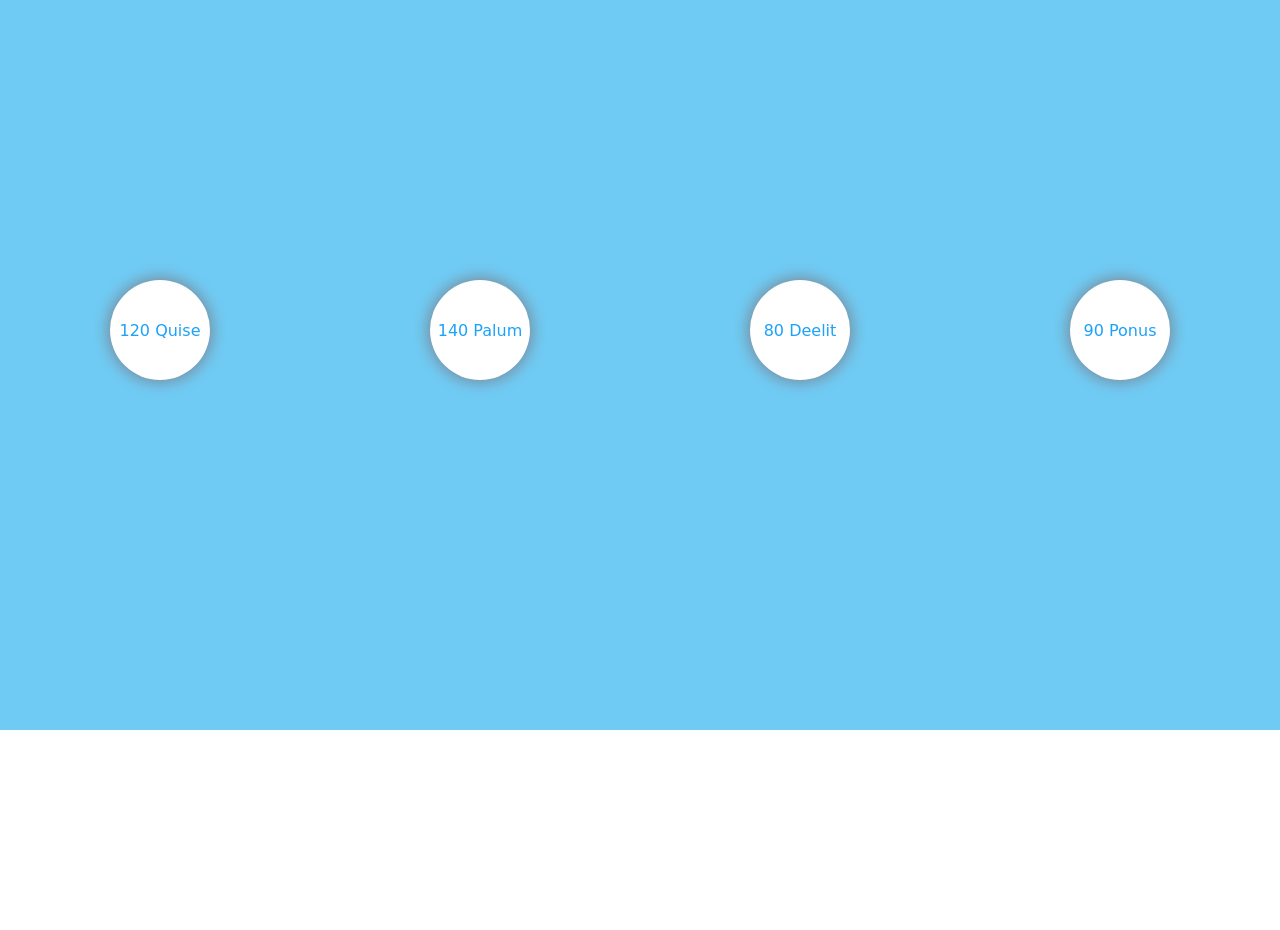
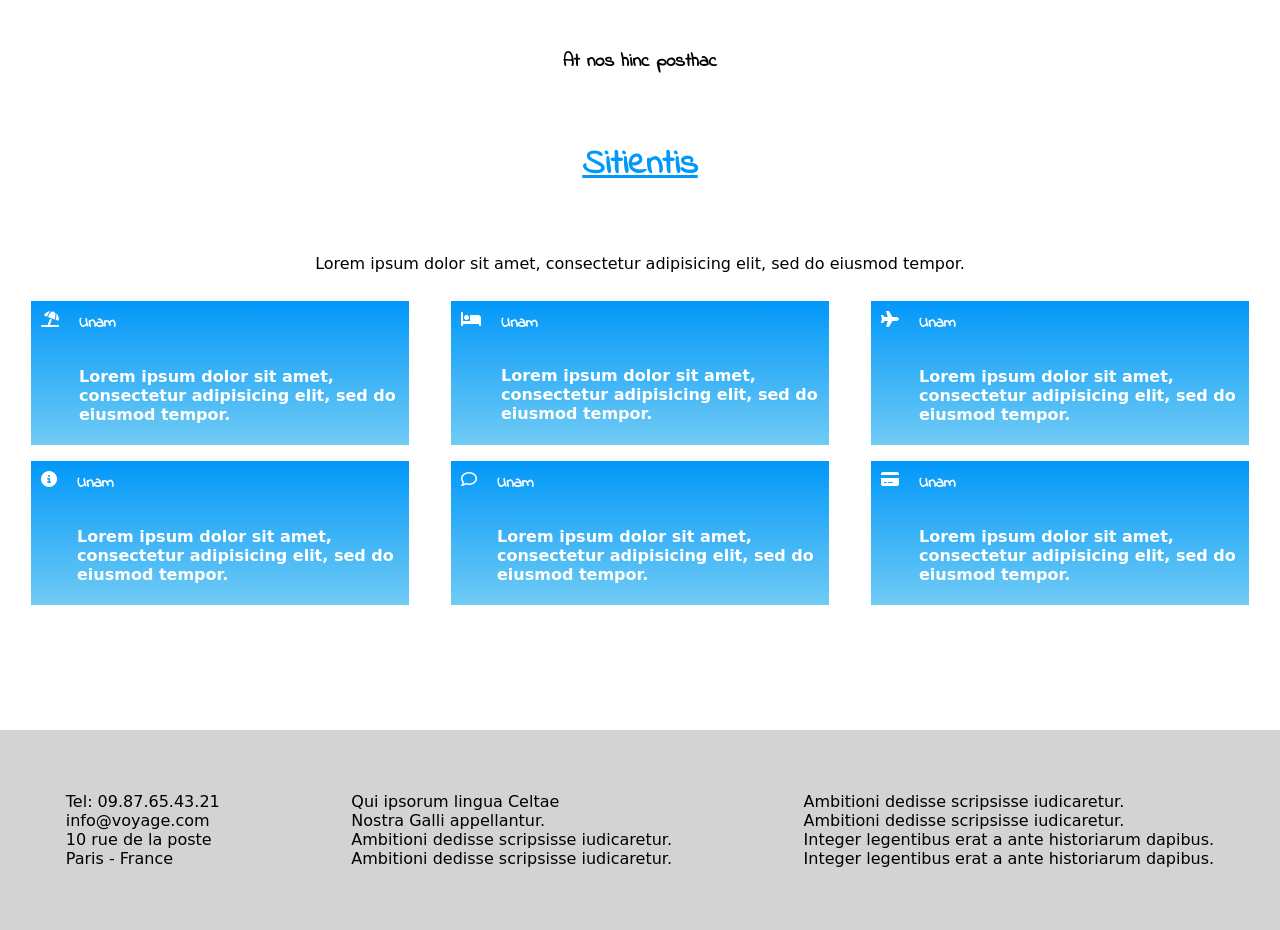
Before and after one commit to gsorriaux/w4-responsive, a plain HTML site: page integration/index.html in a window 1280 px wide. Shown: the part 1720-2650 px from the top of the page. Before the commit the page ends 2450 px from the top, so only its background shows below. Drawn offline with nearby package versions, Linux system fonts and the light colour scheme; a web font is replaced by a local one.

Commit message:
Add Integration

```diff
--- a/integration/index.html
+++ b/integration/index.html
@@ -4,28 +4,29 @@
         <meta charset="utf-8">
         <script src="https://ajax.googleapis.com/ajax/libs/jquery/3.4.1/jquery.min.js"></script>
         <link href="https://fonts.googleapis.com/css2?family=Indie+Flower&display=swap" rel="stylesheet">
+        <link href="https://fonts.googleapis.com/css2?family=Indie+Flower&family=Sniglet&display=swap" rel="stylesheet">
         <script src="https://kit.fontawesome.com/bac71461de.js" crossorigin="anonymous"></script>
         <script src="script.js" charset="utf-8"></script>
         <link rel="stylesheet" href="style.css">
         <title>Voyage voyage !</title>
     </head>
     <body>
-        <header>
+        <header id="top">
             <div class="logo">
                 <p>Voyage</p>
             </div>
             <nav>
                 <i class="fas fa-bars"></i>
                 <ul class="menu">
-                    <li>About us</li>
-                    <li>Sitientis</li>
+                    <li><a href="#about-us">About us</a></li>
+                    <li><a href="#sitientis">Sitientis</a></li>
                 </ul>
             </nav>
         </header>
         <section class="un">
             <h1>Hello World !</h1>
         </section>
-        <section class="deux">
+        <section class="deux" id="about-us">
             <h3>Morbi odio eros</h3>
             <h2>About us</h2>
             <p>Lorem ipsum dolor sit amet, consectetur adipisicing elit, sed do eiusmod tempor.</p>
@@ -49,5 +50,80 @@
                 <p>90 Ponus</p>
             </div>
         </section>
+        <section class="quatre" id="sitientis">
+            <h3>At nos hinc posthac</h3>
+            <h2>Sitientis</h2>
+            <p>Lorem ipsum dolor sit amet, consectetur adipisicing elit, sed do eiusmod tempor.</p>
+            <div class="bloc-container">
+                <div class="bloc">
+                    <i class="fas fa-umbrella-beach"></i>
+                    <div class="blocContent">
+                        <h4>Unam</h4>
+                        <p>Lorem ipsum dolor sit amet, consectetur adipisicing elit, sed do eiusmod tempor.</p>
+                    </div>
+                </div>
+                <div class="bloc">
+                    <i class="fas fa-bed"></i>
+                    <div class="blocContent">
+                        <h4>Unam</h4>
+                        <p>Lorem ipsum dolor sit amet, consectetur adipisicing elit, sed do eiusmod tempor.</p>
+                    </div>
+                </div>
+                <div class="bloc">
+                    <i class="fas fa-plane"></i>
+                    <div class="blocContent">
+                        <h4>Unam</h4>
+                        <p>Lorem ipsum dolor sit amet, consectetur adipisicing elit, sed do eiusmod tempor.</p>
+                    </div>
+                </div>
+                <div class="bloc">
+                    <i class="fas fa-info-circle"></i>
+                    <div class="blocContent">
+                        <h4>Unam</h4>
+                        <p>Lorem ipsum dolor sit amet, consectetur adipisicing elit, sed do eiusmod tempor.</p>
+                    </div>
+                </div>
+                <div class="bloc">
+                    <i class="far fa-comment"></i>
+                    <div class="blocContent">
+                        <h4>Unam</h4>
+                        <p>Lorem ipsum dolor sit amet, consectetur adipisicing elit, sed do eiusmod tempor.</p>
+                    </div>
+                </div>
+                <div class="bloc">
+                    <i class="fas fa-credit-card"></i>
+                    <div class="blocContent">
+                        <h4>Unam</h4>
+                        <p>Lorem ipsum dolor sit amet, consectetur adipisicing elit, sed do eiusmod tempor.</p>
+                    </div>
+                </div>
+            </div>
+        </section>
+        <footer>
+            <div class="contact">
+                <p>Tel: 09.87.65.43.21</p>
+                <p>info@voyage.com</p>
+                <p>10 rue de la poste</p>
+                <p>Paris - France</p>
+                <hr>
+            </div>
+            <div class="contact2">
+                <p>Qui ipsorum lingua Celtae</p>
+                <p>Nostra Galli appellantur.</p>
+                <p>Ambitioni dedisse scripsisse iudicaretur.</p>
+                <p>Ambitioni dedisse scripsisse iudicaretur.</p>
+                <hr>
+            </div>
+            <div class="contact3">
+                <p>Ambitioni dedisse scripsisse iudicaretur.</p>
+                <p>Ambitioni dedisse scripsisse iudicaretur.</p>
+                <p>Integer legentibus erat a ante historiarum dapibus.</p>
+                <p>Integer legentibus erat a ante historiarum dapibus.</p>
+                <hr>
+            </div>
+        </footer>
+        <div class="toTop">
+        <a href="#top"> <i class="fas fa-chevron-circle-up"></i></a>
+        </div>
     </body>
 </html>
--- a/integration/style.css
+++ b/integration/style.css
@@ -10,6 +10,10 @@ body{
 }
 h1, h2, h3, h4, h5, h6{
     font-family: "Indie Flower", cursive;
+}
+a{
+    text-decoration: none;
+    color: white;
 }
 header{
     background-color: #1ca2f9;
@@ -25,9 +29,12 @@ ul{
 li{
     margin: 10px;
 }
-.fas{
+.fas, .far{
     color: white;
     margin: 10px;
+}
+.fa-bars{
+    margin-right: 25px;
 }
 .logo{
     margin: 10px;
@@ -36,7 +43,7 @@ li{
     color: white;
     font-weight: bold;
 }
-section{
+section, footer{
     display: flex;
     justify-content: center;
     align-items: center;
@@ -48,12 +55,12 @@ section{
     font-weight: bold;
     font-size: 50px;
 }
-.deux{
+.deux, .quatre{
     flex-direction: column;
     justify-content: space-around;
     align-items: center;
 }
-.deux h2{
+.deux h2, .quatre h2{
     color: #0298f9;
     text-decoration: underline;
     font-size: 35px;
@@ -66,7 +73,7 @@ section{
     height: 70vh;
 }
 
-.deux p{
+.deux p, .quatre > p{
     text-align: center;
     margin: 10px;
 }
@@ -76,6 +83,9 @@ section{
     flex-direction: column;
     justify-content: center;
     align-items: center;
+}
+.quatre h3{
+    margin-top: 10px;
 }
 .badge{
     background-color: white;
@@ -89,22 +99,74 @@ section{
     align-items: center;
     box-shadow: 0px 0px 15px 2px lightslategray;
 }
+.bloc-container{
+    display: flex;
+    flex-direction: column;
+    justify-content: space-around;
+    height: 75%;
+    margin: 10px;
+}
+.bloc{
+    background-image: linear-gradient(#0298f9, #70cbf4);
+    display: flex;
+    height: 15%;
+
+}
+.blocContent{
+    display: flex;
+    flex-direction: column;
+    align-items: flex-start;
+    margin: 10px;
+    color: white;
+    font-weight: bold;
+}
+footer{
+    flex-direction: column;
+    text-align: center;
+    background-color: lightgray;
+    justify-content: space-around;
+}
+hr{
+    margin-top: 25px;
+    color: grey;
+    margin-left: -25px;
+    margin-right: -25px;
+}
 
 @media screen and (max-width: 768px) {
     .menu{
-        position: fixed;
+        position: absolute;
         right: 0;
         list-style: none;
         color: white;
         background-color: #1ca2f9;
         text-align: right;
+        top: 50px;
+        width: 100px;
+        padding-right: 10px;
     }
     .portfolio img{
         height: 30%;
     }
+    .toTop{
+        height: 40px;
+        width: 40px;
+        position: fixed;
+        right: 10px;
+        bottom: 15px;
+        background-color: white;
+        border-radius: 50%;
+    }
+    .fa-chevron-circle-up{
+        color: #0298f9;
+        margin: 0;
+        font-size: 45px;
+        margin-top: -1px;
+        margin-left: -1px;
+    }
 }
 @media screen and (min-width: 768px) {
-    .fas{
+    .fa-bars{
         display: none;
     }
     ul{
@@ -115,6 +177,7 @@ section{
     }
     .deux{
         justify-content: center;
+        height: 75vh;
     }
     .portfolio{
         flex-direction: row;
@@ -128,5 +191,41 @@ section{
     .trois{
         flex-direction: row;
         justify-content: space-around;
+        height: 25vh;
+    }
+    .quatre{
+        justify-content: center;
+    }
+    .bloc{
+        width: 30%;
+        height: 45%;
+    }
+    .bloc-container{
+        flex-direction: row;
+        flex-wrap: wrap;
+        justify-content: space-around;
+        height: 40%;
+        margin: 10px;
+        align-items: center;
+    }
+    .blocContent{
+        margin: 10px;
+    }
+    .blocContent > p{
+        margin-top: 10%;
+    }
+    .quatre > p, .quatre > h2{
+        margin-top: 5%;
+    }
+    footer{
+        flex-direction: row;
+        height: 25vh;
+        text-align: left;
+    }
+    hr{
+        display: none;
+    }
+    .toTop{
+        display: none;
     }
 }
```
